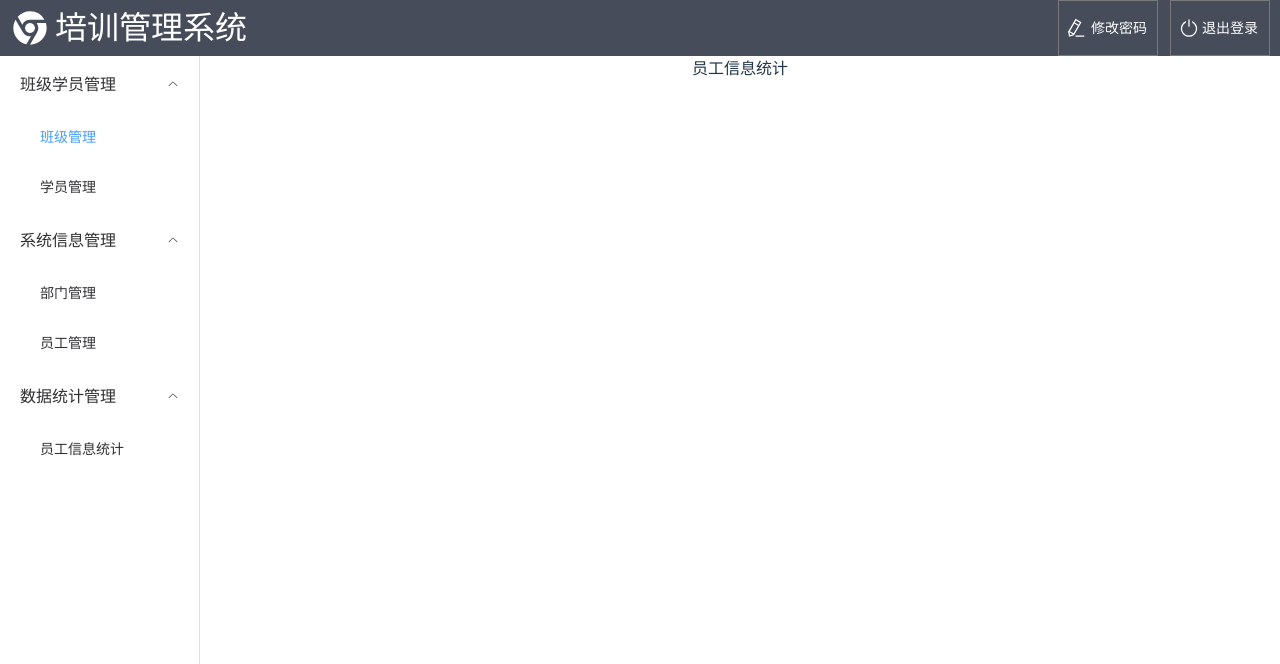
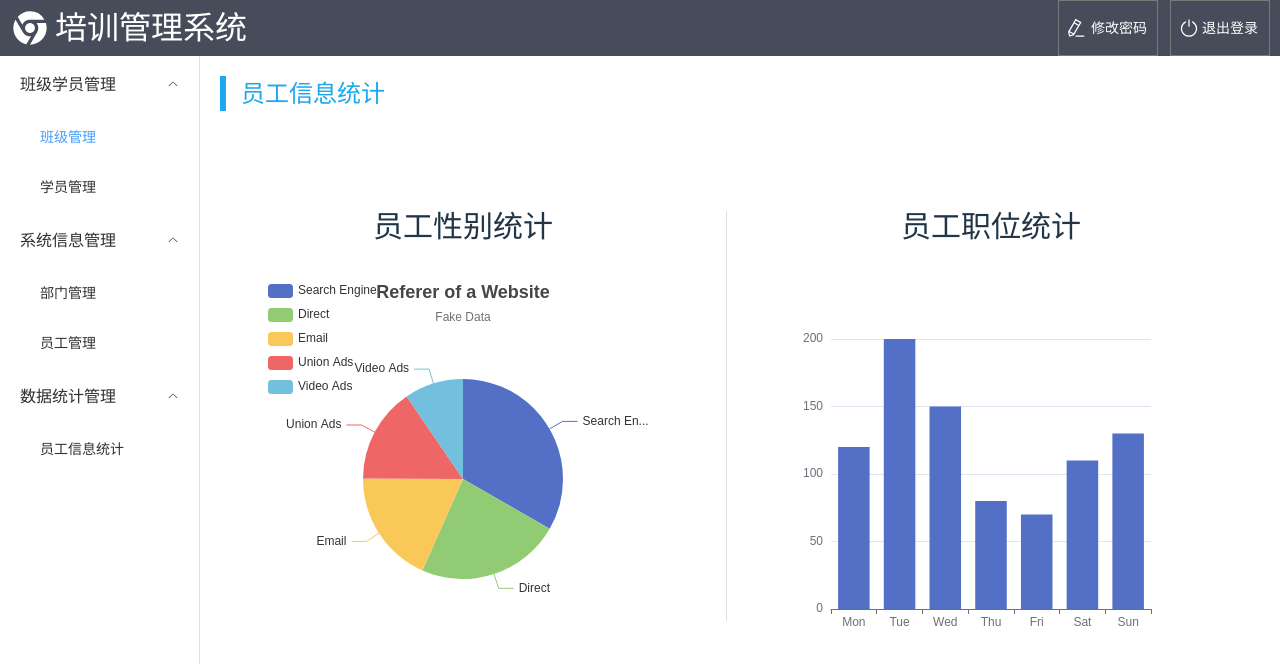
Before and after one commit to Shi-Jia-Ming/homework-vue, a Vue app: page /home/statistic in a window 1280 px wide. Shown: the top 664 px of the page. Built offline with nearby package versions, Linux system fonts and the light colour scheme.

Commit message:
Add data statistic page view.

```diff
--- a/components.d.ts
+++ b/components.d.ts
@@ -16,6 +16,7 @@ declare module 'vue' {
     ElConfigProvider: typeof import('element-plus/es')['ElConfigProvider']
     ElContainer: typeof import('element-plus/es')['ElContainer']
     ElDatePicker: typeof import('element-plus/es')['ElDatePicker']
+    ElDivider: typeof import('element-plus/es')['ElDivider']
     ElForm: typeof import('element-plus/es')['ElForm']
     ElFormItem: typeof import('element-plus/es')['ElFormItem']
     ElHeader: typeof import('element-plus/es')['ElHeader']
--- a/package.json
+++ b/package.json
@@ -10,6 +10,7 @@
   },
   "dependencies": {
     "@element-plus/icons-vue": "^2.3.1",
+    "echarts": "^5.5.0",
     "element-plus": "^2.7.1",
     "sass": "^1.75.0",
     "vue": "^3.4.21",
--- a/src/components/DataStatistic.vue
+++ b/src/components/DataStatistic.vue
@@ -1,8 +1,162 @@
 <template>
-  <div>
-    员工信息统计
+  <div class="data-statistic-layout">
+    <div class="data-statistic-title-container">
+      <p class="data-statistic-title">员工信息统计</p>
+    </div>
+  </div>
+  <div class="data-charts">
+    <div class="gender-statistic-container">
+      <div class="gender-statistic-title">
+        <p>员工性别统计</p>
+      </div>
+      <div class="post-statistic-chart">
+        <div id="gender" class="gender-statistic-chart"></div>
+      </div>
+    </div>
+    <el-divider direction="vertical" class="divider"/>
+    <div class="post-statistic-container">
+      <div class="post-statistic-title">
+        <p>员工职位统计</p>
+      </div>
+      <div class="post-statistic-chart-container">
+        <div id="post" class="post-statistic-chart"></div>
+      </div>
+    </div>
   </div>
 </template>
 
 <script setup lang="ts">
+import * as echarts from 'echarts';
+import { onMounted } from 'vue';
+
+onMounted(() => {
+  initPostStatistic();
+  initGenderStatistic();
+});
+
+const initGenderStatistic = (): void => {
+  var chartDom = document.getElementById('gender');
+  var myChart = echarts.init(chartDom);
+  var option;
+
+  option = {
+    title: {
+      text: 'Referer of a Website',
+      subtext: 'Fake Data',
+      left: 'center'
+    },
+    tooltip: {
+      trigger: 'item'
+    },
+    legend: {
+      orient: 'vertical',
+      left: 'left'
+    },
+    series: [
+      {
+        name: 'Access From',
+        type: 'pie',
+        radius: '50%',
+        data: [
+          { value: 1048, name: 'Search Engine' },
+          { value: 735, name: 'Direct' },
+          { value: 580, name: 'Email' },
+          { value: 484, name: 'Union Ads' },
+          { value: 300, name: 'Video Ads' }
+        ],
+        emphasis: {
+          itemStyle: {
+            shadowBlur: 10,
+            shadowOffsetX: 0,
+            shadowColor: 'rgba(0, 0, 0, 0.5)'
+          }
+        }
+      }
+    ]
+  };
+
+  option && myChart.setOption(option);
+}
+
+const initPostStatistic = (): void => {
+  type EChartsOption = echarts.EChartsOption;
+
+  var chartDom = document.getElementById('post')!;
+  var myChart = echarts.init(chartDom);
+  var option: EChartsOption;
+
+  option = {
+    xAxis: {
+      type: 'category',
+      data: ['Mon', 'Tue', 'Wed', 'Thu', 'Fri', 'Sat', 'Sun']
+    },
+    yAxis: {
+      type: 'value'
+    },
+    series: [
+      {
+        data: [120, 200, 150, 80, 70, 110, 130],
+        type: 'bar'
+      }
+    ]
+  };
+
+  option && myChart.setOption(option);
+}
 </script>
+
+<style lang="scss">
+.data-statistic-layout {
+  display: flex;
+  flex-direction: column;
+  padding: 20px;
+}
+
+.data-statistic-title-container {
+  display: flex;
+  border-left: 6px #1da8ed solid;
+  height: 35px;
+}
+
+.data-statistic-title {
+  align-self: center;
+  margin-left: 15px;
+  font-size: 24px;
+  color: #1da8ed;
+}
+
+.data-charts {
+  display: flex;
+  flex-direction: row;
+}
+
+.gender-statistic-container,
+.post-statistic-container {
+  margin: 20px;
+  width: 45%;
+  height: 550px;
+  // border: 1px black solid;
+  display: flex;
+  flex-direction: column;
+  justify-content: center;
+  align-items: center;
+}
+
+.gender-statistic-title,
+.post-statistic-title {
+  font-size: 30px;
+  font-weight: 400;
+}
+
+.gender-statistic-chart,
+.post-statistic-chart {
+  width: 400px;
+  height: 400px;
+}
+
+.divider {
+  margin: 80px 0;
+  height: 410px;
+}
+
+</style>
```
Also changed, not shown: 1 other file (tests, documents, lock files or other folders).
